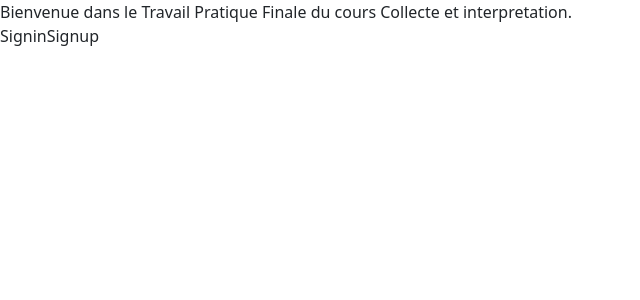
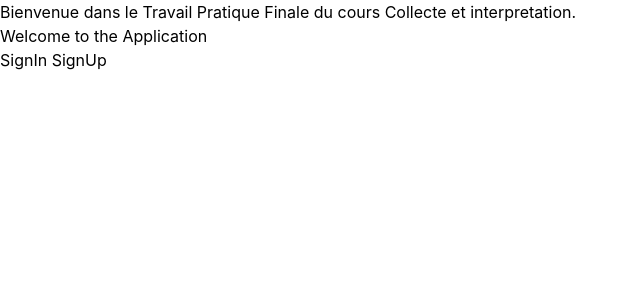
Before and after one commit to hodux/CID-STM-FRONTEND, a React (Create React App) app: page / in a window 1280 px wide. Shown: the top 300 px of the page, without its empty margins (0-640 px from the left). Built offline with nearby package versions, Linux system fonts and the light colour scheme.

Commit message:
Routes for pages

```diff
--- a/package.json
+++ b/package.json
@@ -10,6 +10,7 @@
     "postcss": "^8.4.49",
     "react": "^18.3.1",
     "react-dom": "^18.3.1",
+    "react-router-dom": "^7.0.2",
     "react-scripts": "5.0.1",
     "web-vitals": "^2.1.4"
   },
--- a/src/App.js
+++ b/src/App.js
@@ -1,14 +1,17 @@
+import React from "react";
+import { BrowserRouter as Router } from "react-router-dom";
+import Header from "./components/Header";
+import AppRoutes from "./routes/Routes";
+
 function App() {
   return (
-    <div className="">
-      <header className="">
-        Bienvenue dans le Travail Pratique Finale du cours Collecte et interpretation.
-      </header>
+    <Router>
       <div>
-      <button>Signin</button>
-      <button>Signup</button>
+        <Header />
+        <AppRoutes />
       </div>
-    </div>
+    </Router>
   );
 }
+
 export default App;
--- /dev/null
+++ b/src/components/Header.js
@@ -0,0 +1,11 @@
+import React from "react";
+
+function Header() {
+  return (
+    <header>
+      Bienvenue dans le Travail Pratique Finale du cours Collecte et interpretation.
+    </header>
+  );
+}
+
+export default Header;
--- a/src/index.js
+++ b/src/index.js
@@ -2,8 +2,6 @@ import React from 'react';
 import ReactDOM from 'react-dom/client';
 import './index.css';
 import App from './App';
-import "bootstrap/dist/css/bootstrap.min.css";
-import "bootstrap/dist/js/bootstrap.bundle.min";
 
 const root = ReactDOM.createRoot(document.getElementById('root'));
 root.render(
--- /dev/null
+++ b/src/pages/Home.js
@@ -0,0 +1,20 @@
+import React from "react";
+import { Link } from "react-router-dom";
+
+function Home() {
+  return (
+    <div>
+      <h1>Welcome to the Application</h1>
+      <div>
+        <button>
+          <Link to="/signin">SignIn</Link>
+        </button>&nbsp;
+        <button>
+          <Link to="/signup">SignUp</Link>
+        </button>
+      </div>
+    </div>
+  );
+}
+
+export default Home;
--- /dev/null
+++ b/src/pages/SignIn.js
@@ -0,0 +1,7 @@
+import React from "react";
+
+function SignIn() {
+  return <h2>Signin Page</h2>;
+}
+
+export default SignIn;
--- /dev/null
+++ b/src/pages/SignUp.js
@@ -0,0 +1,7 @@
+import React from "react";
+
+function Signup() {
+  return <h2>Signup Page</h2>;
+}
+
+export default Signup;
--- /dev/null
+++ b/src/routes/Routes.js
@@ -0,0 +1,17 @@
+import React from "react";
+import { Route, Routes as RouterRoutes } from "react-router-dom";
+import Home from "../pages/Home"
+import Signin from "../pages/SignIn";
+import Signup from "../pages/SignUp";
+
+function AppRoutes() {
+  return (
+    <RouterRoutes>
+      <Route path="/" element={<Home />} />
+      <Route path="/signin" element={<Signin />} />
+      <Route path="/signup" element={<Signup />} />
+    </RouterRoutes>
+  );
+}
+
+export default AppRoutes;
```
Also changed, not shown: 1 other file (tests, documents, lock files or other folders).
